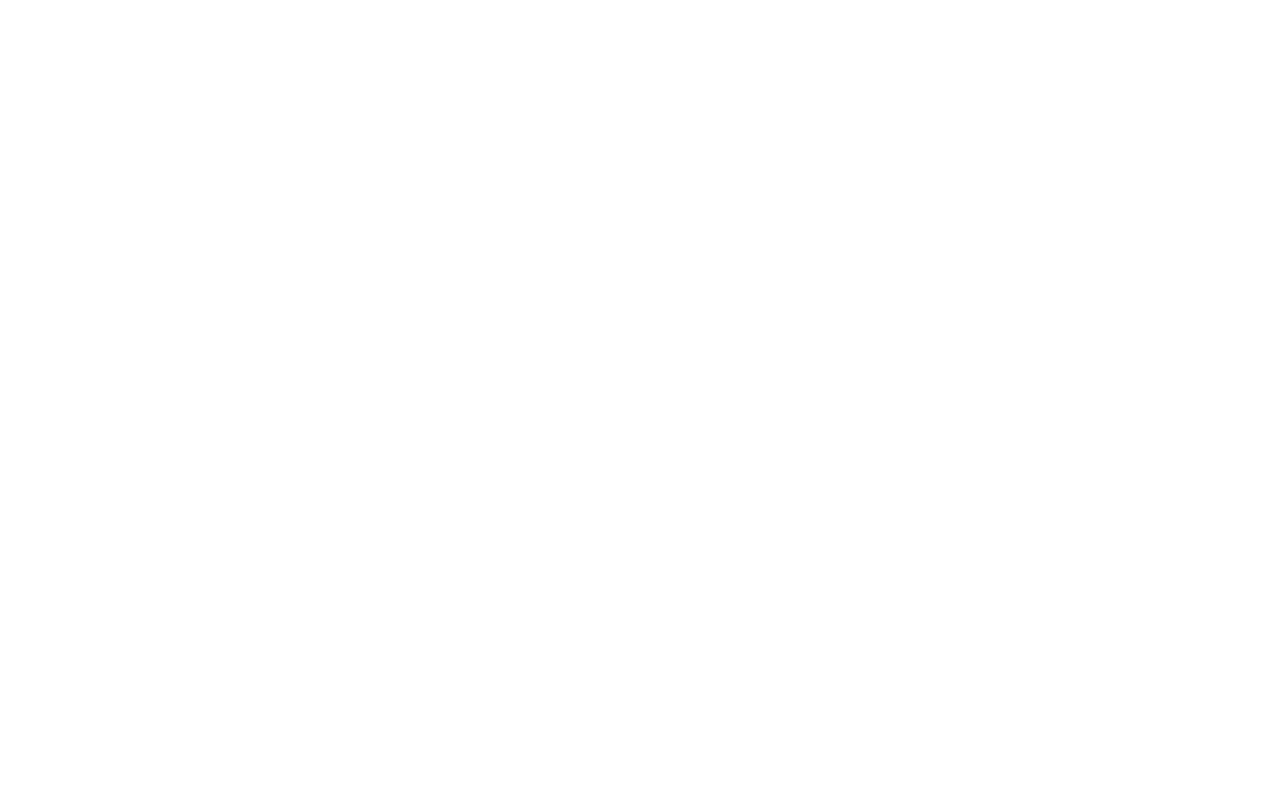
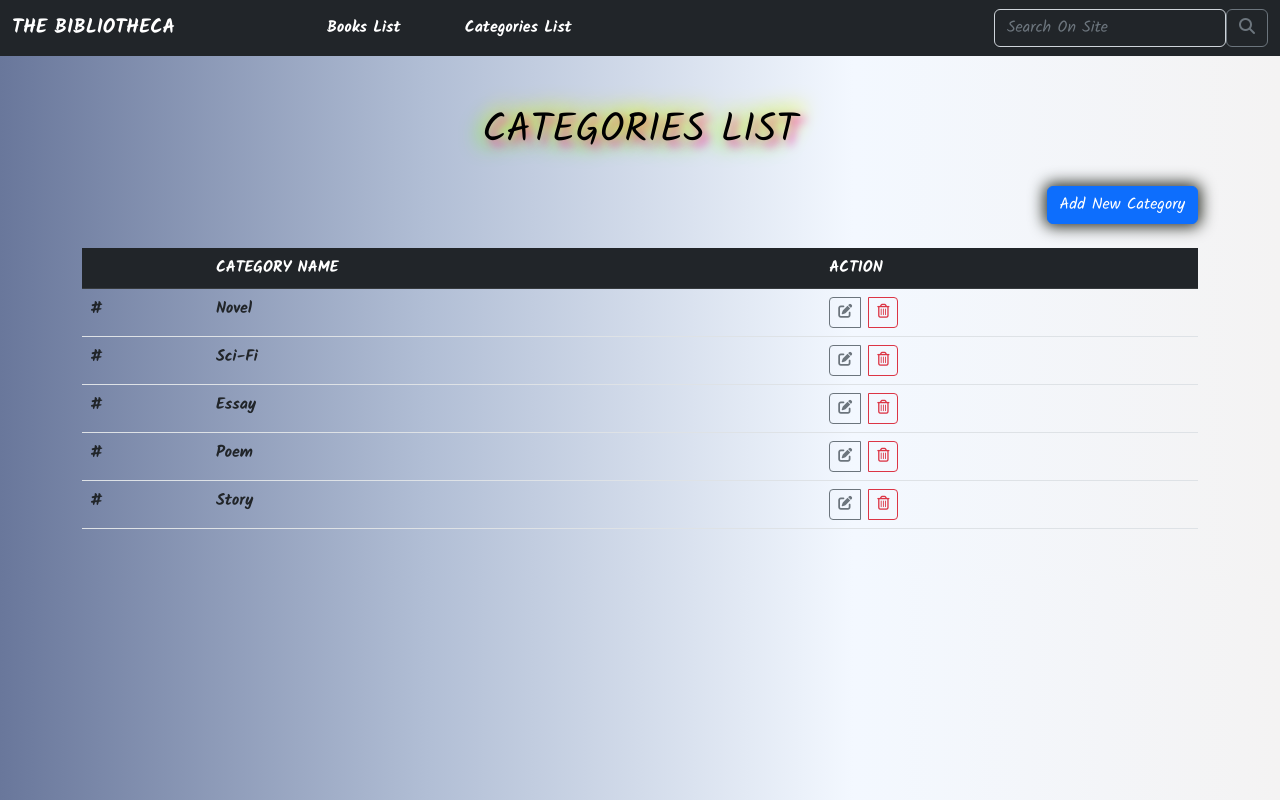
Before and after one commit to habibecee/THE-BIBLIOTHECA-React-Library-App, a React (Create React App) app: page /categories in a window 1280 px wide. Before the commit this address had no page. Built offline with nearby package versions, Linux system fonts and the light colour scheme; data requests are answered from the project's data file; the HTML template or start-up script is replaced by a standard one.

Commit message:
categoriesList-page-created

```diff
--- a/src/App.js
+++ b/src/App.js
@@ -4,6 +4,7 @@
 import Home from "./PAGES/Home";
 import AddBook from "./PAGES/AddBook";
 import EditBook from "./PAGES/EditBook";
+import CategoriesList from "./PAGES/CategoriesList";
 import { useDispatch } from "react-redux";
 import axios from "axios";
 
@@ -52,6 +53,7 @@
 				<Route path="/" element={<Home />} />
 				<Route path="/add-book" element={<AddBook />} />
 				<Route path="/edit-book/:bookId" element={<EditBook />} />
+				<Route path="/categories" element={<CategoriesList />} />
 			</Routes>
 		</BrowserRouter>
 	);
--- /dev/null
+++ b/src/COMPANENTS/Categories.js
@@ -0,0 +1,88 @@
+import React, { useEffect } from "react";
+import { useSelector } from "react-redux";
+import Loading from "./Loading";
+import { Link } from "react-router-dom";
+
+const Categories = (props) => {
+	useEffect(() => {
+		document.title = "Library - Categories List";
+	}, []);
+	const { categoriesState } = useSelector((state) => state);
+
+	if (categoriesState.success === false) {
+		return <Loading />;
+	}
+
+	return (
+		<div className="container-xl my-5 ">
+			<div className="Page-text">
+				<h1> CATEGORIES LIST </h1>
+			</div>
+			<div className="my-4 d-flex justify-content-end">
+				<Link to="/add-category" className="btnEdit btn btn-primary ">
+					{" "}
+					Add New Category{" "}
+				</Link>
+			</div>
+			<table className="table ">
+				<thead className="thead text-start">
+					<tr className="table-dark">
+						<th scope="col"></th>
+						<th scope="col">CATEGORY NAME</th>
+						<th scope="col">ACTION</th>
+					</tr>
+				</thead>
+				<tbody className="tbody text-start">
+					{categoriesState.categories?.map((category) => {
+						return (
+							<tr key={category.id}>
+								<td> # </td>
+								<td> {category?.name} </td>
+
+								<td>
+									<div className="btn-group" role="group">
+										<Link
+											to={`edit-category/${category.id}`}
+											className="btn btn-outline-secondary btn-sm me-2"
+											type="button"
+										>
+											{" "}
+											<i className="fa-solid fa-pen-to-square"></i>
+										</Link>
+
+										<button
+											className="btn btn-outline-danger btn-sm"
+											type="button"
+											onClick={() => {
+												// setShowModal(true);
+												// // deleteBook(book.id)
+												// setWillDeleteBook(book.id);
+												// setWillDeletedBookName(book.name);
+											}}
+										>
+											{" "}
+											<i className="fa-regular fa-trash-can"></i>
+										</button>
+									</div>
+								</td>
+							</tr>
+						);
+					})}
+				</tbody>
+			</table>
+			{/* {showModal === true && (
+				<Modal
+					title={willDeletedBookName}
+					explain={`Are you sure you want to delete ${willDeletedBookName}?`}
+					warning={
+						"(If you accept, the book will be removed from the list. This action can't be undone!) "
+					}
+					onConfirm={() => deleteBook(willDeleteBook)}
+					onCancel={() => setShowModal(false)}
+				/>
+			)} */}
+		</div>
+	);
+};
+
+export default Categories;
--- a/src/COMPANENTS/Header.js
+++ b/src/COMPANENTS/Header.js
@@ -24,7 +24,16 @@
 					<ul className="navbar-nav me-auto ms-5 mb-2 mb-lg-0">
 						<li className="nav-item ms-5">
 							<Link className="nav-link active" aria-current="page" to="/">
-								Book List
+								Books List
+							</Link>
+						</li>
+						<li className="nav-item ms-5">
+							<Link
+								className="nav-link active"
+								aria-current="page"
+								to="/categories"
+							>
+								Categories List
 							</Link>
 						</li>
 					</ul>
--- /dev/null
+++ b/src/PAGES/CategoriesList.js
@@ -0,0 +1,16 @@
+import React, { useEffect } from "react";
+import Header from "../COMPANENTS/Header";
+import { useSelector } from "react-redux";
+import Categories from "../COMPANENTS/Categories";
+
+const CategoriesList = (props) => {
+	// const { categoriesState } = useSelector((state) => state);
+	return (
+		<div>
+			<Header />
+			<Categories />
+		</div>
+	);
+};
+
+export default CategoriesList;
```
